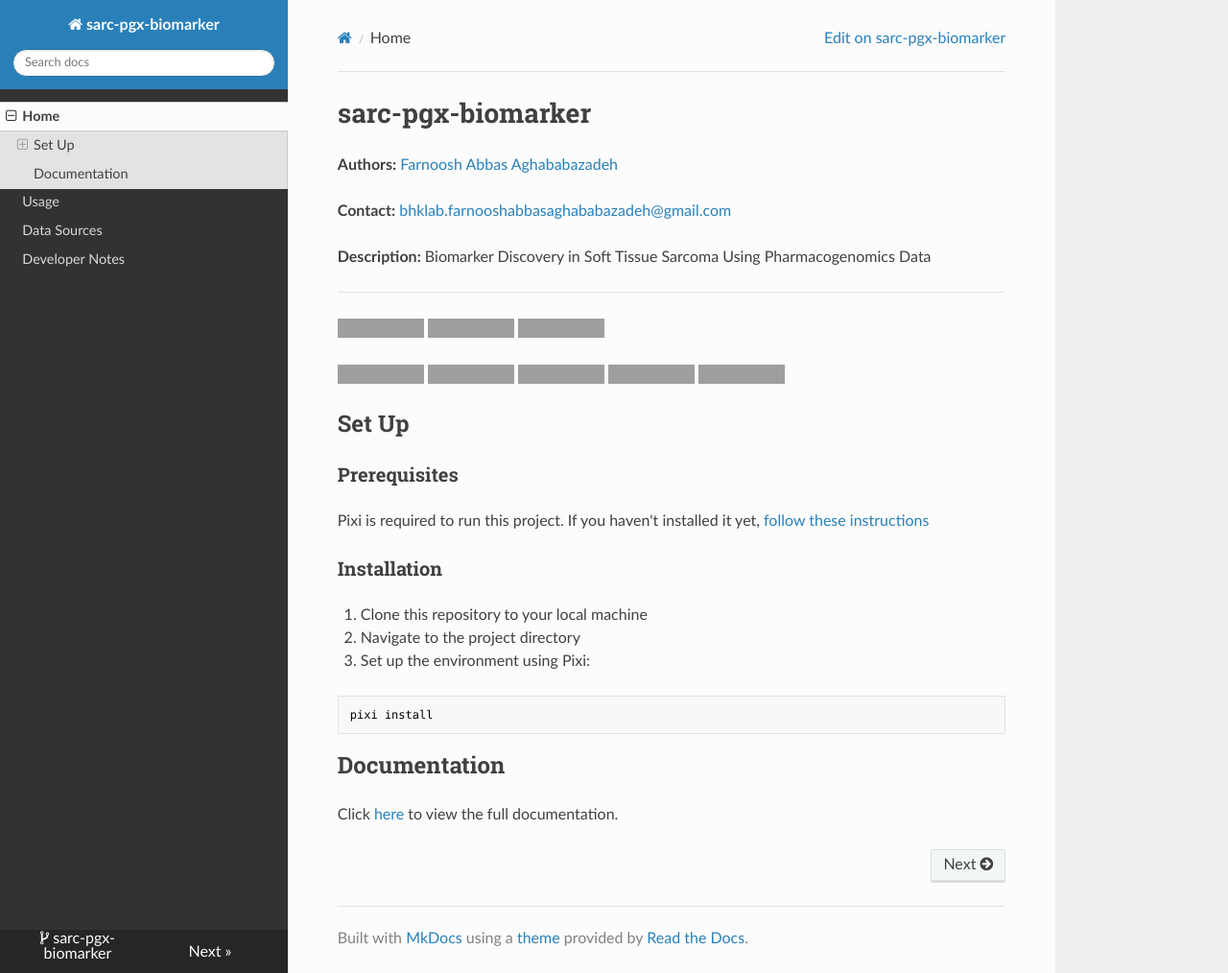
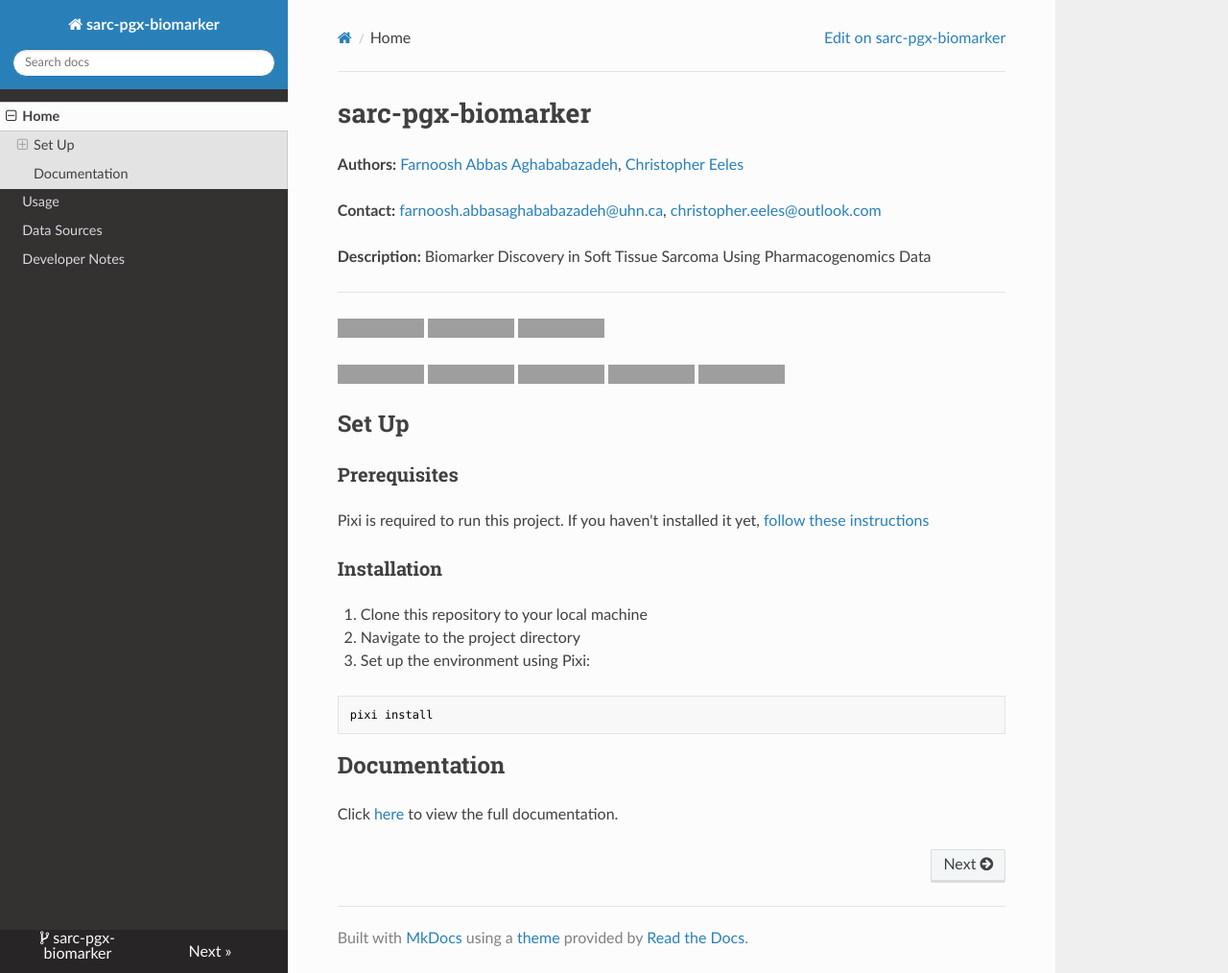
Before and after one commit to bhklab/sarc-pgx-biomarker, an MkDocs documentation site: the page built from docs/README.md, in a window 1280 px wide and 1014 px high, cut to the strip 0-1014 px from the top of the window. Shown: the whole strip at 96% size. Built offline with MkDocs 1.6.1, drawn with Linux system fonts in a browser that asks for light colours; nearby versions of some CDN libraries; grey boxes are pictures that could not be loaded.

Commit message:
update list of contributors

```diff
--- a/docs/README.md
+++ b/docs/README.md
@@ -1,8 +1,8 @@
 # sarc-pgx-biomarker
 
-**Authors:** [Farnoosh Abbas Aghababazadeh](https://github.com/RibaA)
+**Authors:** [Farnoosh Abbas Aghababazadeh](https://github.com/RibaA), [Christopher Eeles](https://github.com/ChristopherEeles)
 
-**Contact:** [bhklab.farnooshabbasaghababazadeh@gmail.com](mailto:bhklab.farnooshabbasaghababazadeh@gmail.com)
+**Contact:** [farnoosh.abbasaghababazadeh@uhn.ca](mailto:farnoosh.abbasaghababazadeh@uhn.ca), [christopher.eeles@outlook.com](christopher.eeles@outlook.com)
 
 **Description:** Biomarker Discovery in Soft Tissue Sarcoma Using Pharmacogenomics Data
 
```
